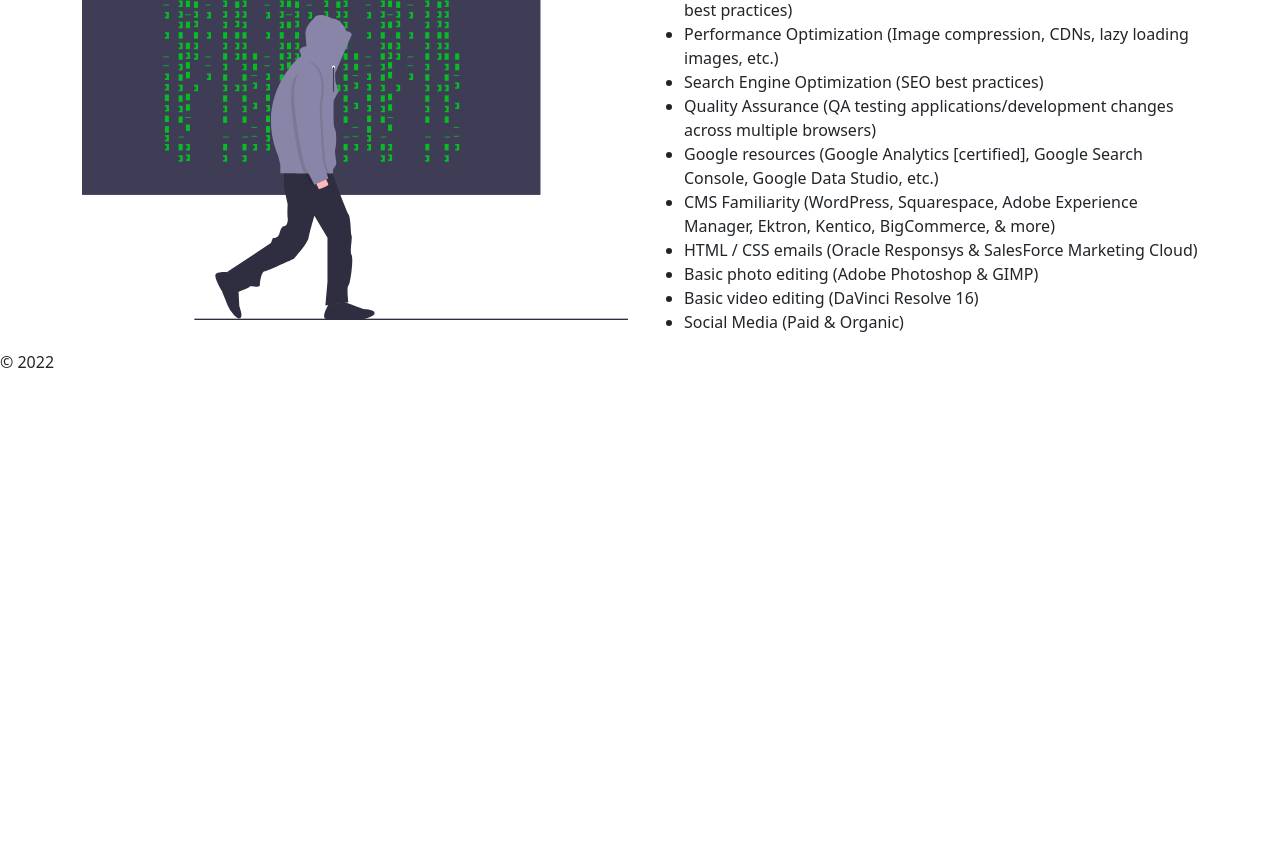
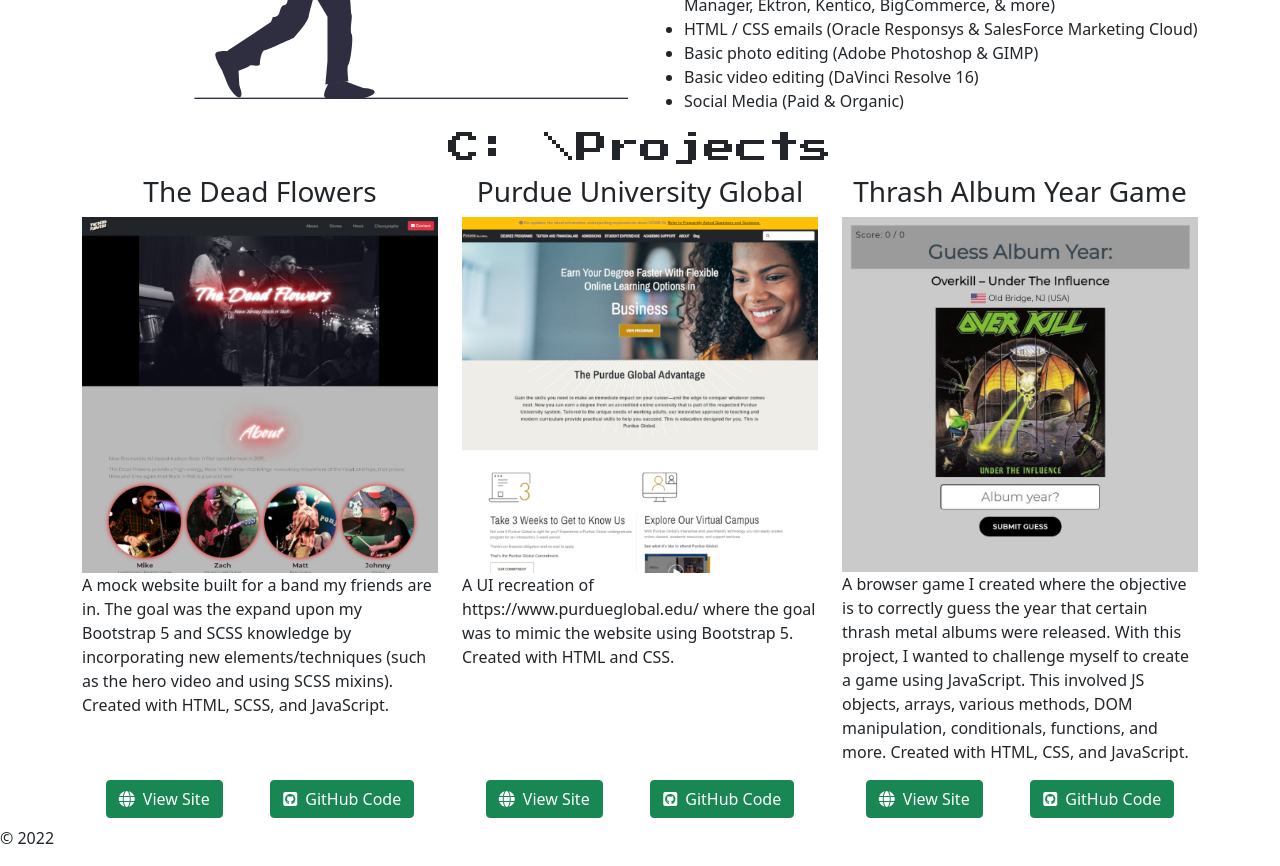
Before and after one commit to patk80/portfolio, a plain HTML site: page index.html in a window 1280 px wide. Shown: the part 1000-1866 px from the top of the page. Before the commit the page ends 1390 px from the top, so only its background shows below. Drawn offline with nearby package versions, Linux system fonts and the light colour scheme.

Commit message:
Row 1 Projects skeleton

```diff
--- a/index.html
+++ b/index.html
@@ -54,8 +54,8 @@
             <div class="container">
                 <div class="row">
                     <div class="col-12">
-                        <img src="/assets/img/pat-kelly-8-bit-face.png" alt="Pat Kelly 8-bit">
-                        <h1 class="press-start-2p-font">Pat Kelly C:\Front-End Developer></h1>
+                        <img src="/assets/img/pat-kelly-8-bit-face.png" alt="Pat Kelly 8-bit" id="hero-8-bit-image">
+                        <h1 class="press-start-2p-font">Pat Kelly C:\ Front-End Developer></h1>
                     </div>
                 </div>
             </div>
@@ -64,7 +64,7 @@
 
         <!-- About Start -->
         <section class="container-fluid">
-            <h2 class="text-center press-start-2p-font">About Me</h2>
+            <h2 class="text-center press-start-2p-font">C: \About</h2>
             <div class="container">
                 <div class="row">
                     <!-- Left Column Start -->
@@ -103,6 +103,57 @@
             </div>
         </section>
         <!-- About End -->
+
+                <!-- About Start -->
+                <section class="container-fluid">
+                    <h2 class="text-center press-start-2p-font">C: \Projects</h2>
+                    <div class="container">
+                        <!-- Row 1 Start -->
+                        <div class="row">
+                            <!-- Left Column Start -->
+                            <div class="col-lg-4">
+                                <div class="project-card">
+                                    <h3 class="text-center">The Dead Flowers</h3>
+                                    <img src="/assets/img/the-dead-flowers-project-screenshot.jpg" alt="The Dead Flowers website project screenshot" class="w-100">
+                                    <p>A mock website built for a band my friends are in. The goal was the expand upon my Bootstrap 5 and SCSS knowledge by incorporating new elements/techniques (such as the hero video and using SCSS mixins). Created with HTML, SCSS, and JavaScript.</p>
+                                    <div class="d-flex flex-column flex-md-row justify-content-around mt-auto">
+                                        <a href="https://patk80.github.io/The-Dead-Flowers/" target="_blank" rel="noopener" rel="noreferrer" class="btn btn-success mb-2"><i class="fas fa-globe me-2"></i>View Site</a>
+                                        <a href="https://github.com/patk80/The-Dead-Flowers" target="_blank" rel="noopener" rel="noreferrer" class="btn btn-success mb-2"><i class="fab fa-github-square me-2"></i>GitHub Code</a>
+                                    </div>
+                                </div>
+                            </div>
+                            <!-- Left Column End -->
+                            <!-- Middle Column Start -->
+                            <div class="col-lg-4">
+                                <div class="project-card">
+                                    <h3 class="text-center">Purdue University Global</h3>
+                                    <img src="/assets/img/purdue-university-global-website-project-screenshot.jpg" alt="Purdue Global University website project screenshot" class="w-100">
+                                    <p>A UI recreation of https://www.purdueglobal.edu/ where the goal was to mimic the website using Bootstrap 5. Created with HTML and CSS.</p>
+                                    <div class="d-flex flex-column flex-md-row justify-content-around mt-auto">
+                                        <a href="https://patk80.github.io/Purdue-University-Global/" target="_blank" rel="noopener" rel="noreferrer" class="btn btn-success mb-2"><i class="fas fa-globe me-2"></i>View Site</a>
+                                        <a href="https://github.com/patk80/Purdue-University-Global" target="_blank" rel="noopener" rel="noreferrer" class="btn btn-success mb-2"><i class="fab fa-github-square me-2"></i>GitHub Code</a>
+                                    </div>
+                                </div>
+                            </div>
+                            <!-- Middle Column End -->
+                            <!-- Right Column Start -->
+                            <div class="col-lg-4">
+                                <div class="project-card">
+                                    <h3 class="text-center">Thrash Album Year Game</h3>
+                                    <img src="/assets/img/thrash-album-year-game-project-screenshot.jpg" alt="Thrash Album Year Game project screenshot" class="w-100">
+                                    <p>A browser game I created where the objective is to correctly guess the year that certain thrash metal albums were released. With this project, I wanted to challenge myself to create a game using JavaScript. This involved JS objects, arrays, various methods, DOM manipulation, conditionals, functions, and more. Created with HTML, CSS, and JavaScript.</p>
+                                    <div class="d-flex flex-column flex-md-row justify-content-around mt-auto">
+                                        <a href="https://patk80.github.io/Thrash-Album-Year-Game/" target="_blank" rel="noopener" rel="noreferrer" class="btn btn-success mb-2"><i class="fas fa-globe me-2"></i>View Site</a>
+                                        <a href="https://github.com/patk80/Thrash-Album-Year-Game" target="_blank" rel="noopener" rel="noreferrer" class="btn btn-success mb-2"><i class="fab fa-github-square me-2"></i>GitHub Code</a>
+                                    </div>
+                                </div>
+                            </div>
+                            <!-- Right Column End -->
+                        </div>
+                        <!-- Row 1 End -->
+                    </div>
+                </section>
+                <!-- Projects End -->
     </main>
     <!-- Main Content End -->
 
--- a/styles/main.scss
+++ b/styles/main.scss
@@ -1,3 +1,26 @@
+/* Global Styles Start */
 .press-start-2p-font {
     font-family: 'Press Start 2P', cursive;
 }
+/* Global Styles End */
+
+
+
+/* Hero Start */
+#hero-8-bit-image {
+    width: 100%;
+    @media (min-width: 992px) {
+        width: 25%;
+    }
+}
+/* Hero End */
+
+
+
+/* Projects Start */
+.project-card {
+    display: flex;
+    flex-direction: column;
+    height: 100%;
+}
+/* Projects End */
```
Also changed, not shown: styles/main.css, 1 other file.
